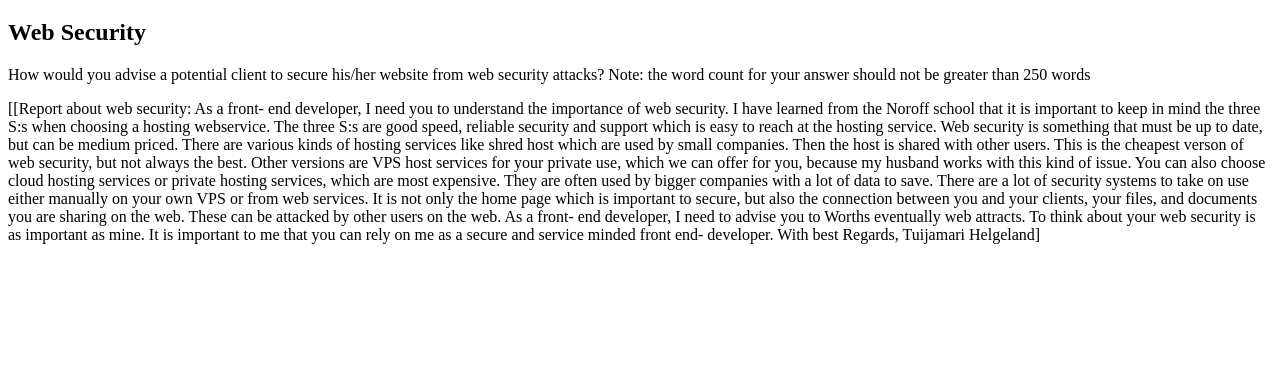
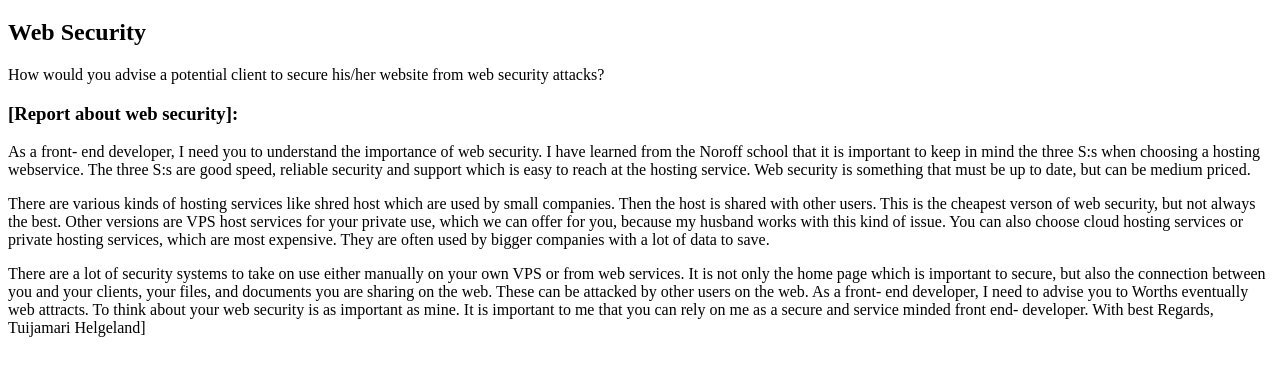
Before and after one commit to Tuijamari/WCT-CA-Tuijamari, a plain HTML site: page index.html in a window 1280 px wide. Shown: the part 61-436 px from the top of the page. Drawn offline with Linux system fonts and the light colour scheme.

Commit message:
Update index.html

```diff
--- a/index.html
+++ b/index.html
@@ -7,21 +7,23 @@
     <h1>2022-10-09_WCT_CA_Tuijamari Helgeland_</h1>
     <p></p>
     <h2>Web Security</h2>
-    <p id="web-security-question">How would you advise a potential client to secure his/her website from web security attacks? Note: the word count for your answer should not be greater than 250 words</p>
-    <p id="web-security-answer">[[Report about web security:
-        As a front- end developer, I need you to understand the importance of web security.
+    <p id="web-security-question">How would you advise a potential client to secure his/her website from web security attacks? </p>
+    <h3>[Report about web security]:</h3>
+     <p>  As a front- end developer, I need you to understand the importance of web security.
         I have learned from the Noroff school that it is important to keep in mind the three S:s when
         choosing a hosting webservice. The three S:s are good speed, reliable security and support
         which is easy to reach at the hosting service. Web security is something that must be up to
-        date, but can be medium priced.
-        There are various kinds of hosting services like shred host which are used by small companies.
+        date, but can be medium priced.</p>
+
+      <p> There are various kinds of hosting services like shred host which are used by small companies.
         Then the host is shared with other users. This is the cheapest verson of web security, but not
         always the best.
         Other versions are VPS host services for your private use, which we can offer for you, because
         my husband works with this kind of issue. You can also choose cloud hosting services or private
         hosting services, which are most expensive. They are often used by bigger companies with a lot
-        of data to save.
-        There are a lot of security systems to take on use either manually on your own VPS or from web
+        of data to save.</p>
+
+       <p>  There are a lot of security systems to take on use either manually on your own VPS or from web
         services. It is not only the home page which is important to secure, but also the connection
         between you and your clients, your files, and documents you are sharing on the web. These can
         be attacked by other users on the web.
```
